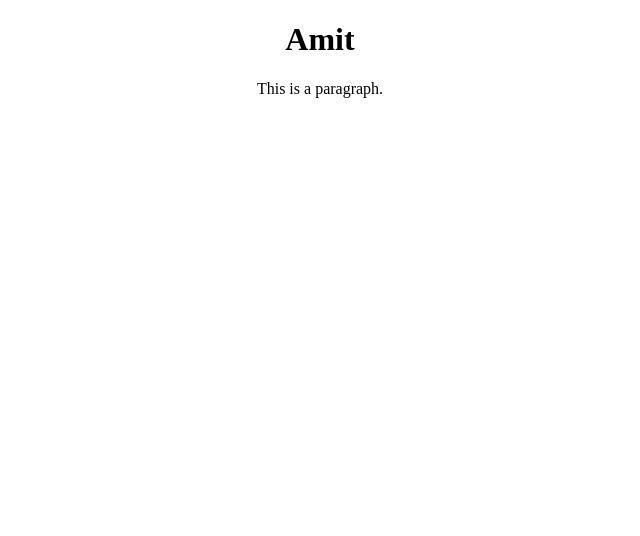
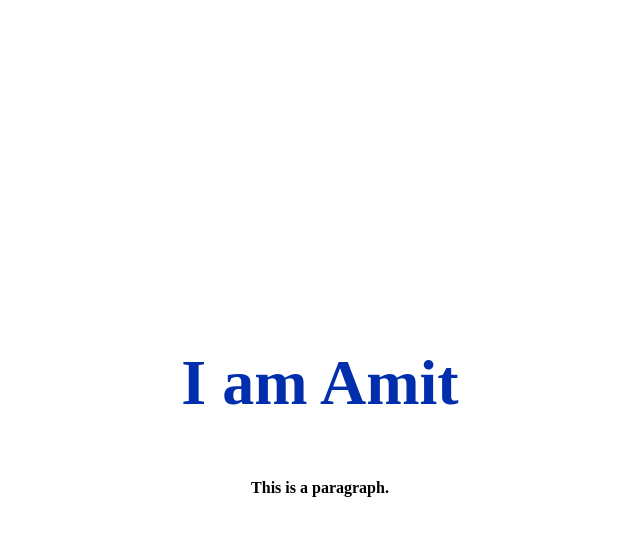
Before and after one commit to WebDevGenie/ssr-basics, a Next.js app: page /posts/Amit in a window 1280 px wide. Shown: the top 536 px of the page, without its empty margins (320-960 px from the left). Built offline with nearby package versions, Linux system fonts and the light colour scheme.

Commit message:
Add styling

```diff
--- a/styles/globals.css
+++ b/styles/globals.css
@@ -1,3 +1,31 @@
 .page {
+  display: flex;
+  flex-direction: column;
+  justify-content: center;
   text-align: center;
+  height: 100vh;
+}
+.page h1 {
+  font-size: 4rem;
+  transition: 0.4s all;
+  color: rgb(0, 46, 172);
+}
+.page h1:hover {
+  font-size: 4.5rem;
+  color: red;
+}
+.page h1::before {
+  content: "I am ";
+}
+.page p {
+  font-weight: 600;
+}
+
+main {
+  display: flex;
+  justify-content: center;
+}
+
+.slug-form {
+  display: block;
 }/*# sourceMappingURL=globals.css.map */
--- a/styles/globals.scss
+++ b/styles/globals.scss
@@ -1,3 +1,33 @@
+$primary-color: rgb(0, 46, 172);
+$secondary-color: red;
+
 .page {
+  display: flex;
+  flex-direction: column;
+  justify-content: center;
   text-align: center;
+  height: 100vh;
+  h1 {
+    font-size: 4rem;
+    transition: 0.4s all;
+    color: $primary-color;
+    &:hover {
+      font-size: 4.5rem;
+      color: $secondary-color;
+    }
+    &::before {
+      content: "I am ";
+    }
+  }
+  p {
+    font-weight: 600;
+  }
 }
+
+main {
+  display: flex;
+  justify-content: center;
+}
+.slug-form {
+  display: block;
+}
```
Also changed, not shown: 1 other file (tests, documents, lock files or other folders).
